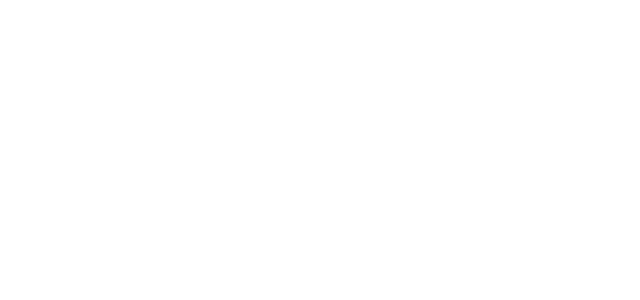
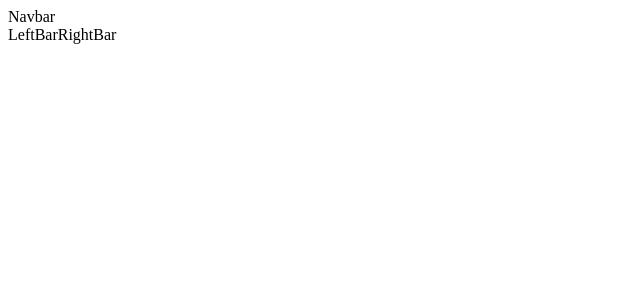
Before and after one commit to UnesABA/social-media-website, a React app: page / in a window 1280 px wide. Before the commit this address had no page. Shown: the top 300 px of the page, without its empty margins (0-640 px from the left). Built offline with nearby package versions, Linux system fonts and the light colour scheme; the HTML template or start-up script is replaced by a standard one.

Commit message:
setup Layout component and base route structure with nested Outlet

```diff
--- a/src/App.jsx
+++ b/src/App.jsx
@@ -1,19 +1,39 @@
 import Login    from "./pages/login/Login"
 import Register from "./pages/register/Register"
+import Navbar   from "./components/navbar/Navbar"
+import LeftBar  from "./components/leftbar/LeftBar"
+import RightBar from "./components/rightbar/RightBar"
 import {
   BrowserRouter as Router,
   Routes,
   Route,
-}               from "react-router-dom";
+  Outlet,
+}               from "react-router-dom"
 import "./index.css"
 
+//This is our layout we can use it everywhere
+const Layout = () =>{
+  return (
+    <div>
+      <Navbar />
+      <div style={{display: "flex"}}>
+        <LeftBar />
+        <Outlet />
+        <RightBar />
+      </div>
+    </div>
+  )
+}
 
 function App() {
-
   return (
     <>
       <Router>
         <Routes>
+          <Route path="/" element={<Layout />}>
+            {/* <Route index element={<Home />} />
+            <Route path="profile/:id" element={<Profile />} /> */}
+          </Route>
           <Route path= "/login"    element= {<Login />} />
           <Route path= "/register" element= {<Register />} />
         </Routes>
--- /dev/null
+++ b/src/components/leftbar/LeftBar.jsx
@@ -0,0 +1,9 @@
+import React from 'react'
+
+const LeftBar = () => {
+  return (
+    <div>LeftBar</div>
+  )
+}
+
+export default LeftBar
--- /dev/null
+++ b/src/components/navbar/Navbar.jsx
@@ -0,0 +1,9 @@
+import React from 'react'
+
+const Navbar = () => {
+  return (
+    <div>Navbar</div>
+  )
+}
+
+export default Navbar
--- /dev/null
+++ b/src/components/rightbar/RightBar.jsx
@@ -0,0 +1,9 @@
+import React from 'react'
+
+const RightBar = () => {
+  return (
+    <div>RightBar</div>
+  )
+}
+
+export default RightBar
```
Also changed, not shown: src/components/leftbar/leftBar.scss (added), src/components/navbar/navbar.scss (added), src/components/rightbar/rightBar.scss (added).
